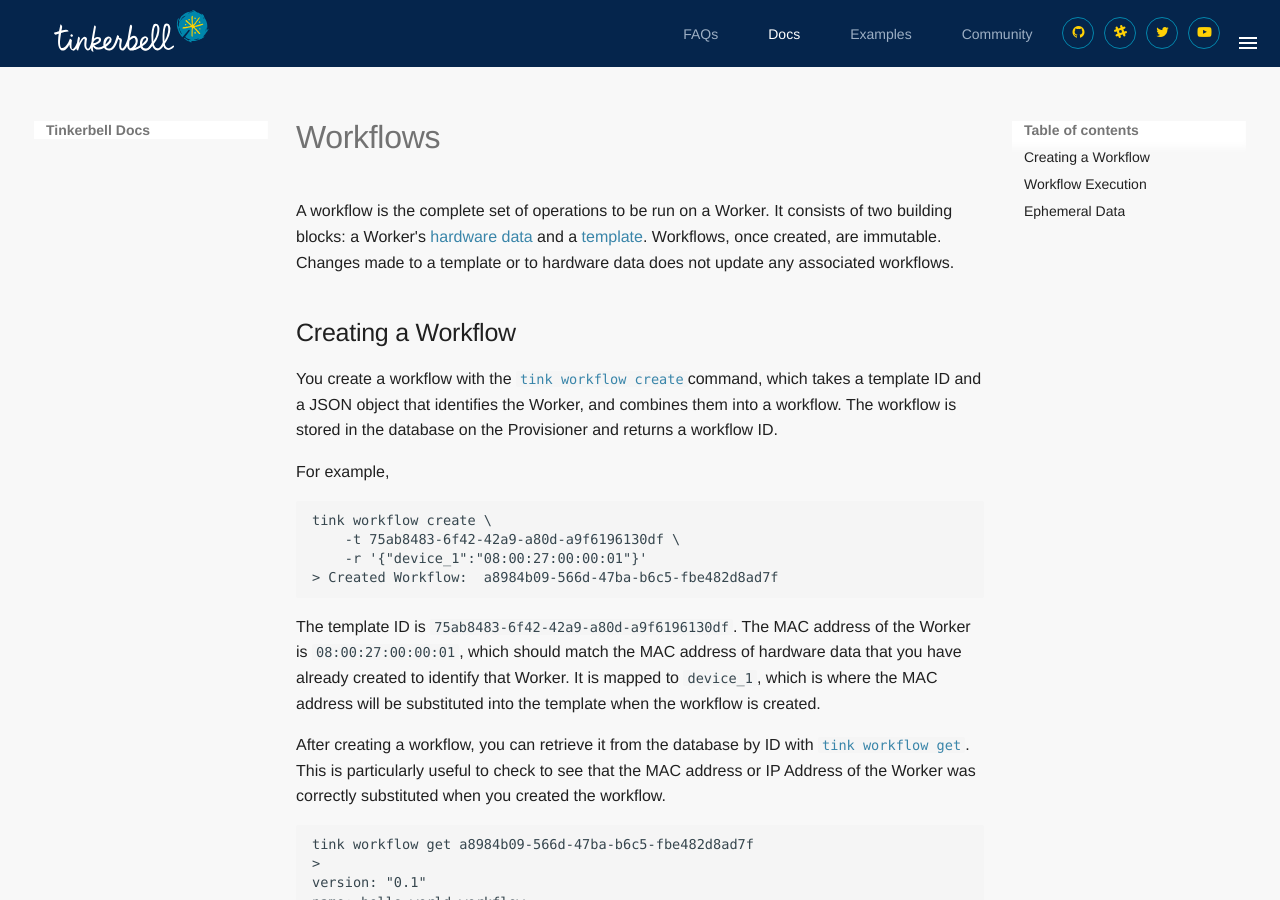
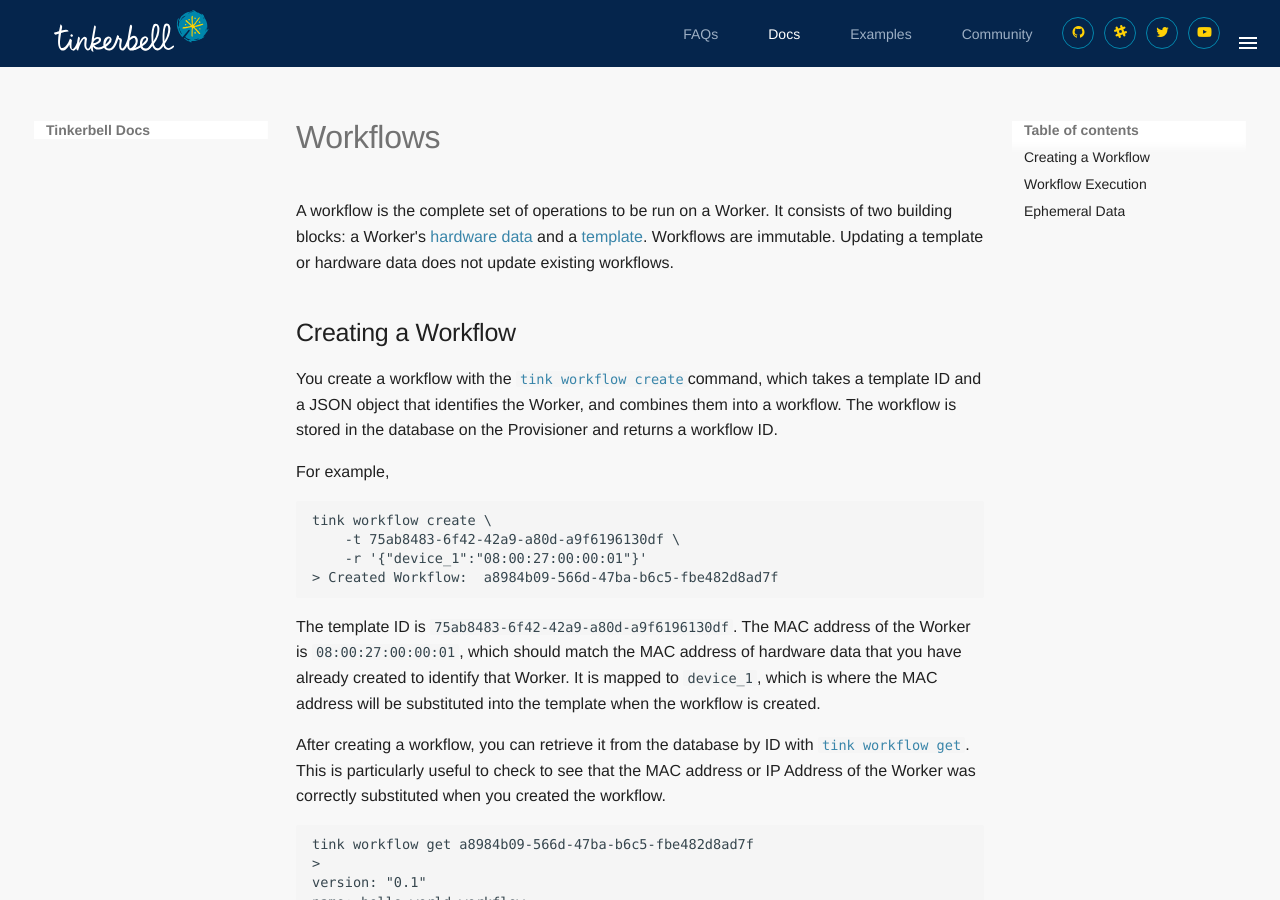
Before and after one commit to tinkerbell/tinkerbell-docs, an MkDocs documentation site: the page built from docs/about/workflows.md, in a window 1280 px wide and 900 px high. Built offline with MkDocs 1.6.1 and Material for MkDocs 9.7.7, drawn with Linux system fonts in a browser that asks for light colours; some web fonts are replaced.

Commit message:
Simplifying immutable wording
Signed-off-by: DailyAlice <msarabia@packet.com>

```diff
--- a/docs/about/workflows.md
+++ b/docs/about/workflows.md
@@ -5,7 +5,7 @@ date: 2020-07-28
 
 # Workflows
 
-A workflow is the complete set of operations to be run on a Worker. It consists of two building blocks: a Worker's [hardware data](/about/hardware-data) and a [template](/about/templates). Workflows, once created, are immutable. Changes made to a template or to hardware data does not update any associated workflows.
+A workflow is the complete set of operations to be run on a Worker. It consists of two building blocks: a Worker's [hardware data](/about/hardware-data) and a [template](/about/templates). Workflows are immutable. Updating a template or hardware data does not update existing workflows.
 
 ## Creating a Workflow
 
```
